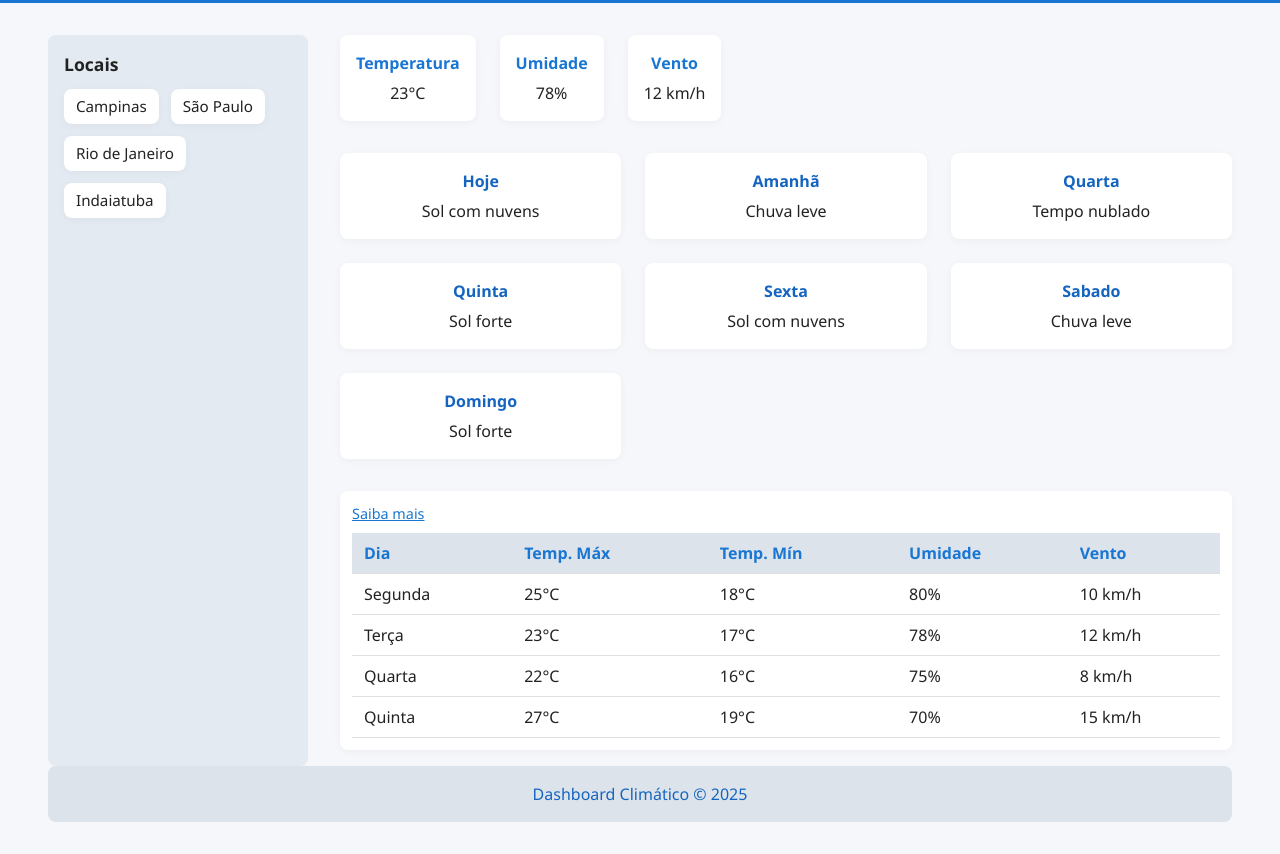
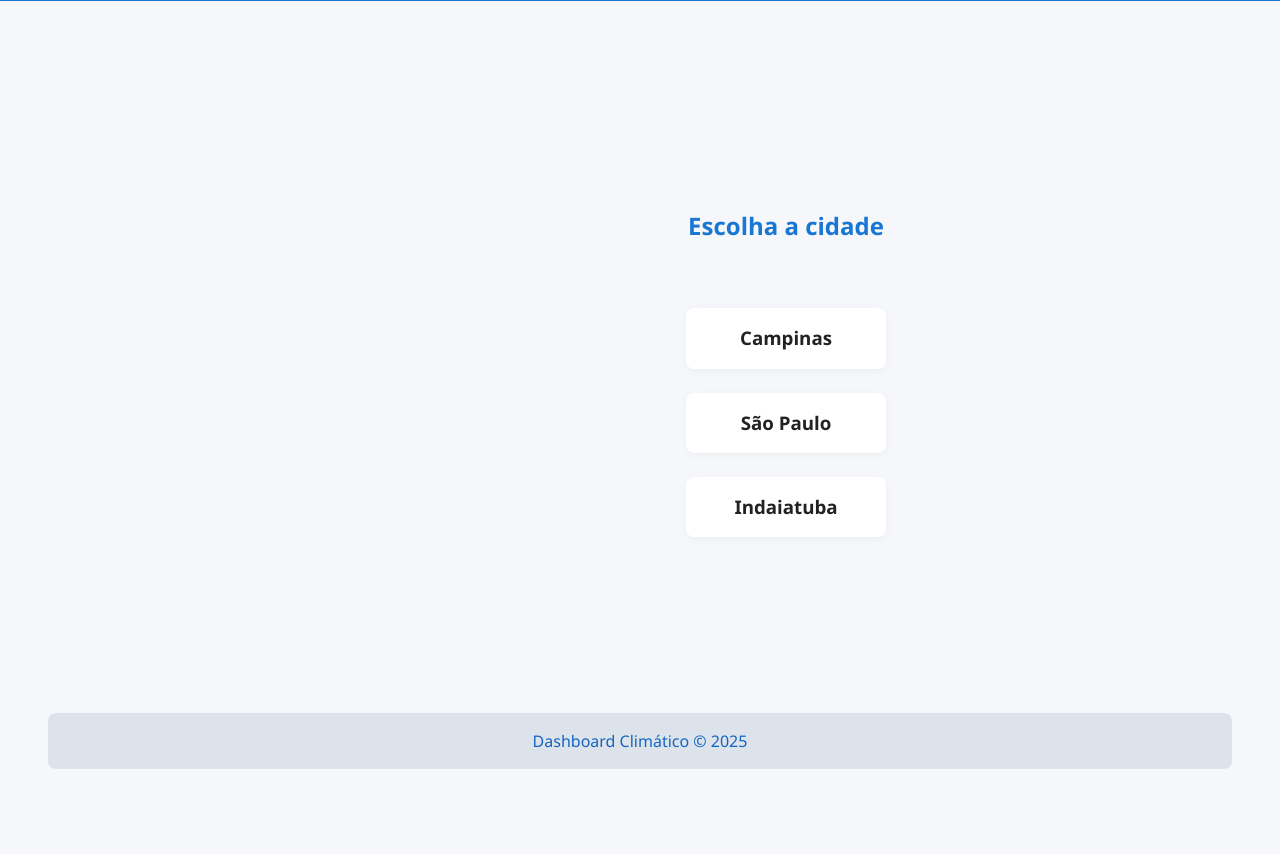
Before and after one commit to Leticia-Muramoto/Aula_pratica4, a plain HTML site: page frontend/index.html in a window 1280 px wide. Shown: the part 65-919 px from the top of the page. After the commit the page ends 866 px from the top, so only its background shows below. Drawn offline with Linux system fonts and the light colour scheme.

Commit message:
Tela feita

```diff
--- a/frontend/index.html
+++ b/frontend/index.html
@@ -9,116 +9,31 @@
 <body>
     <header class="navbar">
         <div class="logo">Tempo</div>
-        <nav class="menu">
-            <a href="index.html">Home</a>
-            <a href="#">Previsão</a>
-            <a href="#">Histórico</a>
-            <a href="#">Sobre</a>
-        </nav>
     </header>
-    <div class="dashboard">
-        <aside class="sidebar">
-            <h2>Locais</h2>
-            <ul>
-                <li>Campinas</li>
-                <li>São Paulo</li>
-                <li>Rio de Janeiro</li>
-                <li>Indaiatuba</li>
+    <main class="dashboard">
+        <section class="content" style="align-items:center; justify-content:center; min-height:60vh;">
+            <h2 style="margin-bottom:32px; color:var(--color-primary);">Escolha a cidade</h2>
+            <ul style="list-style:none; display:flex; flex-direction:column; gap:24px; align-items:center; padding:0;">
+                <li>
+                    <a href="pages/Campinas.html" class="card" style="min-width:200px; display:block; text-decoration:none; color:inherit;">
+                        <h3 style="margin:0;">Campinas</h3>
+                    </a>
+                </li>
+                <li>
+                    <a href="#" class="card" style="min-width:200px; display:block; text-decoration:none; color:inherit;">
+                        <h3 style="margin:0;">São Paulo</h3>
+                    </a>
+                </li>
+                <li>
+                    <a href="#" class="card" style="min-width:200px; display:block; text-decoration:none; color:inherit;">
+                        <h3 style="margin:0;">Indaiatuba</h3>
+                    </a>
+                </li>
             </ul>
-        </aside>
-        <section class="content">
-            <div class="kpis">
-                <div class="kpi-card">
-                    <h3>Temperatura</h3>
-                    <p>23°C</p>
-                </div>
-                <div class="kpi-card">
-                    <h3>Umidade</h3>
-                    <p>78%</p>
-                </div>
-                <div class="kpi-card">
-                    <h3>Vento</h3>
-                    <p>12 km/h</p>
-                </div>
-            </div>
-            <div class="cards">
-                <div class="card">
-                    <h4>Hoje</h4>
-                    <p>Sol com nuvens</p>
-                </div>
-                <div class="card">
-                    <h4>Amanhã</h4>
-                    <p>Chuva leve</p>
-                </div>
-                <div class="card">
-                    <h4>Quarta</h4>
-                    <p>Tempo nublado</p>
-                </div>
-                <div class="card">
-                    <h4>Quinta</h4>
-                    <p>Sol forte</p>
-                </div>
-                <div class="card">
-                    <h4>Sexta</h4>
-                    <p>Sol com nuvens</p>
-                </div>
-                <div class="card">
-                    <h4>Sabado</h4>
-                    <p>Chuva leve</p>
-                </div>
-                <div class="card">
-                    <h4>Domingo</h4>
-                    <p>Sol forte</p>
-                </div>
-            </div>
-            <div class="tabela-wrap">
-                <a class="scroll-hint" href= "pages/previsao.html">Saiba mais</a>
-                <table class="tabela">
-                    <thead>
-                        <tr>
-                            <th>Dia</th>
-                            <th>Temp. Máx</th>
-                            <th>Temp. Mín</th>
-                            <th>Umidade</th>
-                            <th>Vento</th>
-                        </tr>
-                    </thead>
-                    <tbody>
-                        <tr>
-                            <td>Segunda</td>
-                            <td>25°C</td>
-                            <td>18°C</td>
-                            <td>80%</td>
-                            <td>10 km/h</td>
-                        </tr>
-                        <tr>
-                            <td>Terça</td>
-                            <td>23°C</td>
-                            <td>17°C</td>
-                            <td>78%</td>
-                            <td>12 km/h</td>
-                        </tr>
-                        <tr>
-                            <td>Quarta</td>
-                            <td>22°C</td>
-                            <td>16°C</td>
-                            <td>75%</td>
-                            <td>8 km/h</td>
-                        </tr>
-                        <tr>
-                            <td>Quinta</td>
-                            <td>27°C</td>
-                            <td>19°C</td>
-                            <td>70%</td>
-                            <td>15 km/h</td>
-                        </tr>
-                    </tbody>
-                </table>
-            </div>
         </section>
         <footer class="footer">
             <p>Dashboard Climático &copy; 2025</p>
         </footer>
-    </div>
+    </main>
 </body>
 </html>
```
Also changed, not shown: frontend/pages/Campinas.html (+2 -2 lines).
